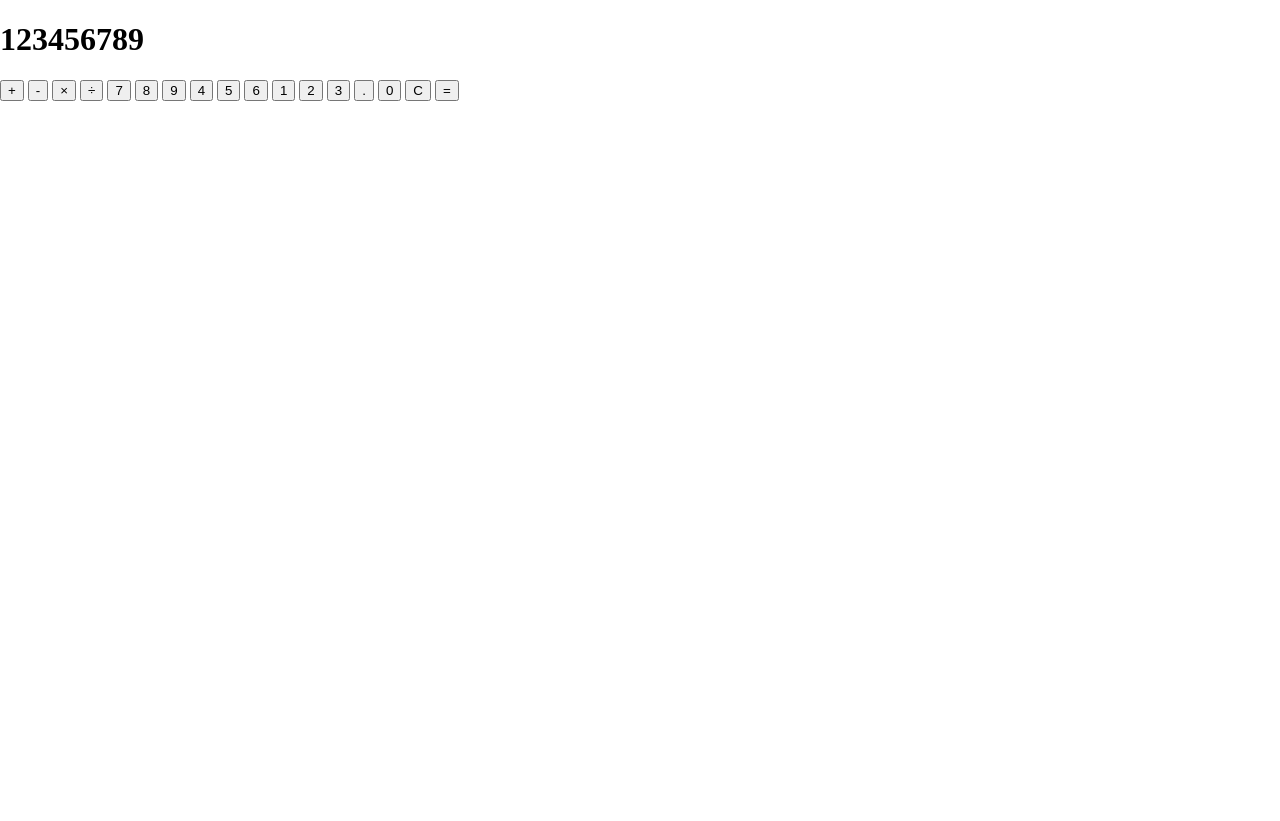
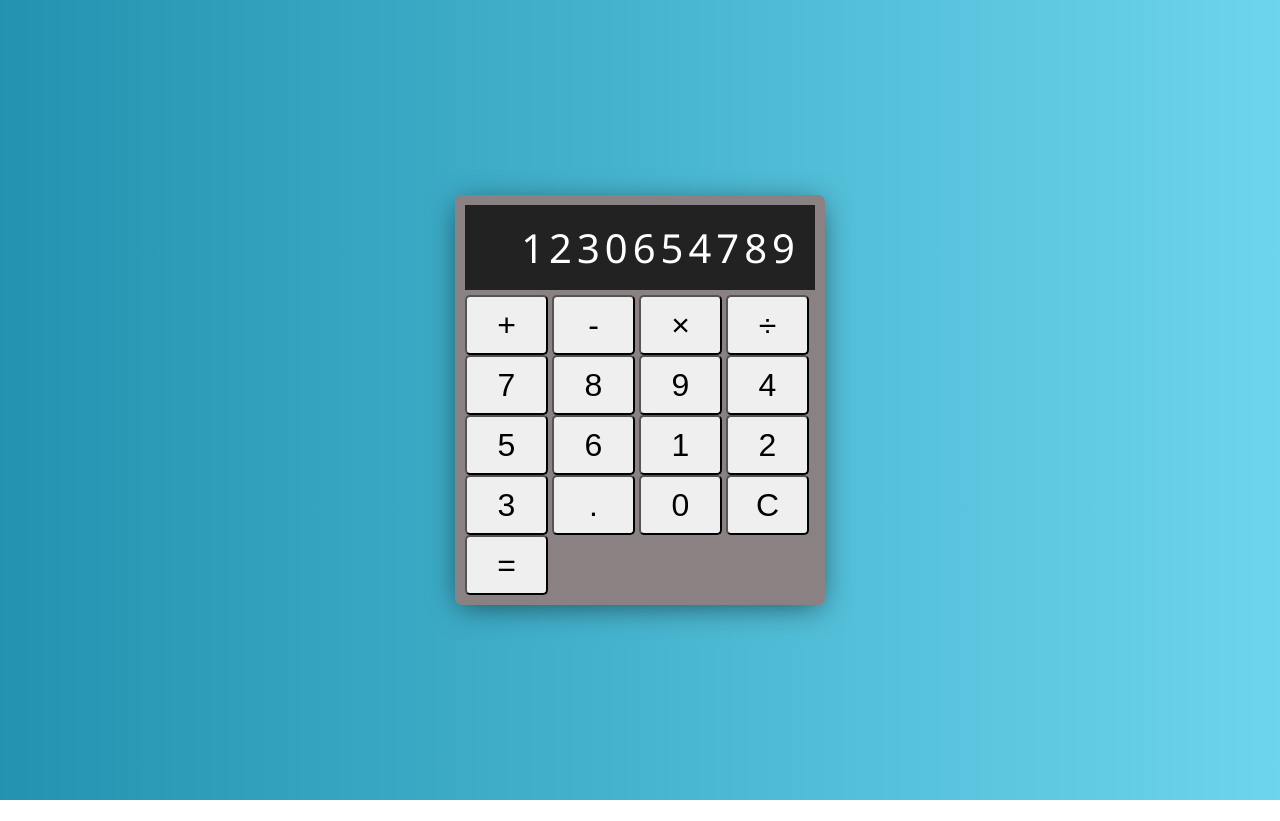
Before and after one commit to alaa140101/Calculator, a plain HTML site: page index.html in a window 1280 px wide. After the commit the page ends 800 px from the top, so only its background shows below. Drawn offline with Linux system fonts and the light colour scheme.

Commit message:
Build UI - Display CSS

```diff
--- a/index.html
+++ b/index.html
@@ -13,7 +13,7 @@
     <div class="calculator">
         <!-- Display -->
         <div class="calculator-display">
-            <h1>123456789</h1>
+            <h1>1230654789</h1>
         </div>
         <!-- Buttons -->
         <div class="calculator-buttons">
--- a/style.css
+++ b/style.css
@@ -6,4 +6,56 @@ html {
 body {
   margin: 0;
   min-height: 100vh;
+  background: linear-gradient(to right, #2193b0, #6dd5ed);
+  display: flex;
+  align-items: center;
+  justify-content: center;
 }
+
+.calculator {
+  background: rgb(138, 130, 130);
+  border-radius: 7px;
+  padding: 10px;
+  width: 350px;
+  box-shadow: 0 5px 30px -5px rgba(0,0,0, 0.6);
+}
+
+.calculator-display{
+  background: #222;
+  color: #fff;
+  margin: 0;
+  margin-bottom: 5px;
+  display: flex;
+  align-items: center;
+  justify-content: flex-end;
+}
+.calculator-display h1{
+  margin: 0;
+  padding: 15px;
+  letter-spacing: 5px;
+  font-size: 40px;
+  font-family: 'Segoe UI', Tahoma, Geneva, Verdana, sans-serif;
+  font-weight: 100;
+  overflow-x: auto;
+}
+
+.calculator-display h1::-webkit-scrollbar {
+  width: 0.1em;
+  height: 15px;
+}
+.calculator-display h1::-webkit-scrollbar-track {
+  box-shadow: inset 0 0 6px rgba(214, 210, 210, 0.3);
+}
+.calculator-display h1::-webkit-scrollbar-thumb {
+  background-color: rgb(5, 201, 207);
+  outline: 1px solid rgb(186, 211, 236);
+  border-radius: 20px;
+  outline: none;
+}
+
+button{
+  width: 83px;
+  height: 60px;
+  border-radius: 5px;
+  font-size: 32px;
+}
```
